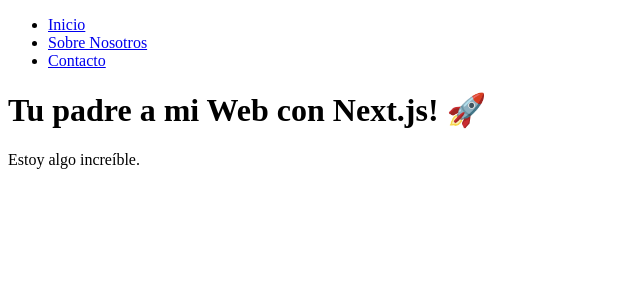
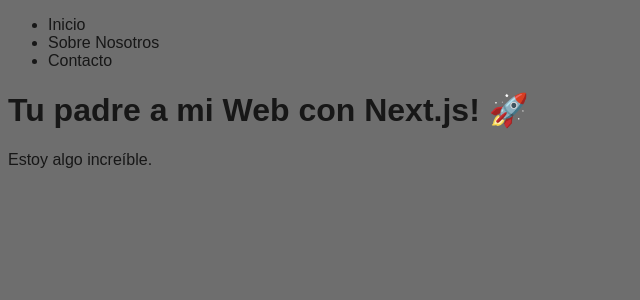
Before and after one commit to UNIZAR-30226-2025-02/frontend_web, a Next.js app: page / in a window 1280 px wide. Shown: the top 300 px of the page, without its empty margins (0-640 px from the left). Built offline with nearby package versions, Linux system fonts and the light colour scheme.

Commit message:
Carpetas organizadas 28/02/25

```diff
--- a/src/app/globals.css
+++ b/src/app/globals.css
@@ -1,42 +1,36 @@
 :root {
-  --background: #ffffff;
-  --foreground: #171717;
+  --background: #6E6E6E;   /*color de fondo*/
+  --foreground: #171717;    /*color de fuente*/
 }
 
-@media (prefers-color-scheme: dark) {
-  :root {
-    --background: #0a0a0a;
-    --foreground: #ededed;
-  }
-}
-
-html,
+/*html,       /*Evita desbordamiento lateral
 body {
   max-width: 100vw;
   overflow-x: hidden;
-}
+}*/
 
 body {
   color: var(--foreground);
   background: var(--background);
   font-family: Arial, Helvetica, sans-serif;
-  -webkit-font-smoothing: antialiased;
+  -webkit-font-smoothing: antialiased;      /*Suavizadores de fuente*/
   -moz-osx-font-smoothing: grayscale;
 }
 
-* {
-  box-sizing: border-box;
-  padding: 0;
-  margin: 0;
-}
+
 
 a {
   color: inherit;
-  text-decoration: none;
+  text-decoration: none;    /*Quita el subrayado de los enlaces*/
 }
-
-@media (prefers-color-scheme: dark) {
+/*@media (prefers-color-scheme: dark) {   Sirve por si el usuario pone modo oscuro en su dispositivo
+  :root {
+    --background: blue;
+    --foreground: #ededed;
+  }
+}*/
+/*@media (prefers-color-scheme: dark) {    Indica a los navegadores que admite modo oscuro
   html {
     color-scheme: dark;
   }
-}
+}*/
--- a/src/app/layout.js
+++ b/src/app/layout.js
@@ -1,4 +1,5 @@
 import Link from "next/link";
+import './globals.css';
 
 export default function Layout({ children }) {
   return (
--- a/src/app/page.js
+++ b/src/app/page.js
@@ -1,8 +1,8 @@
 export default function Home() {
   return (
-    <main>
+    <body>
       <h1>Tu padre a mi Web con Next.js! 🚀</h1>
       <p>Estoy  algo increíble.</p>
-    </main>
+    </body>
   );
 }
```
Also changed, not shown: src/app/friend/page.js (added), src/app/game/page.js (added), src/app/login/page.js (renamed from src/app/about/page.js), src/app/opening/page.js (added), src/app/profile/page.js (added), src/app/ranking/page.js (added), src/app/register/page.js (renamed from src/app/contact/page.js), src/app/regulation/page.js (added).
